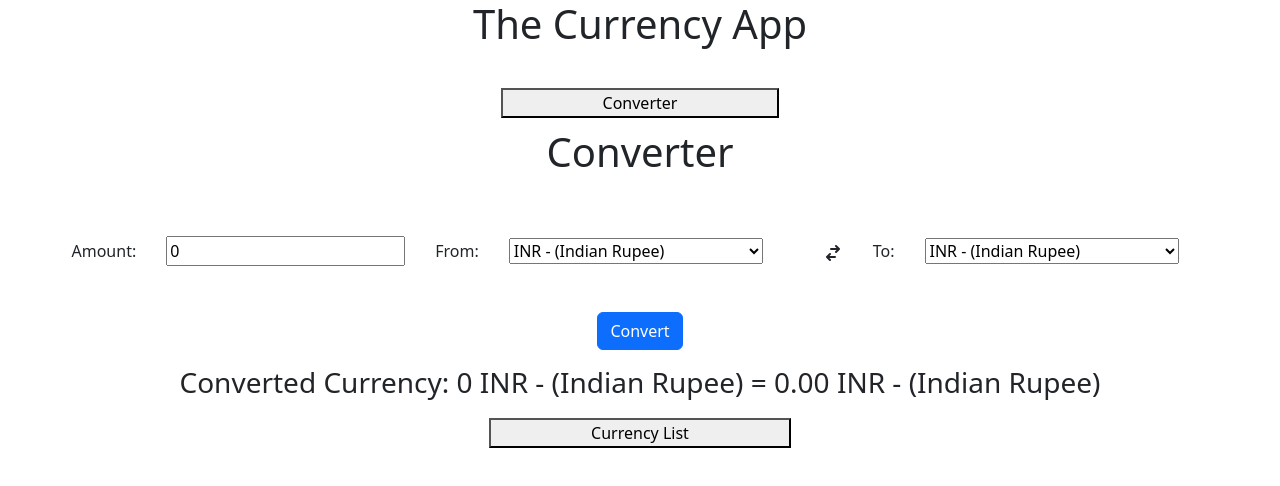
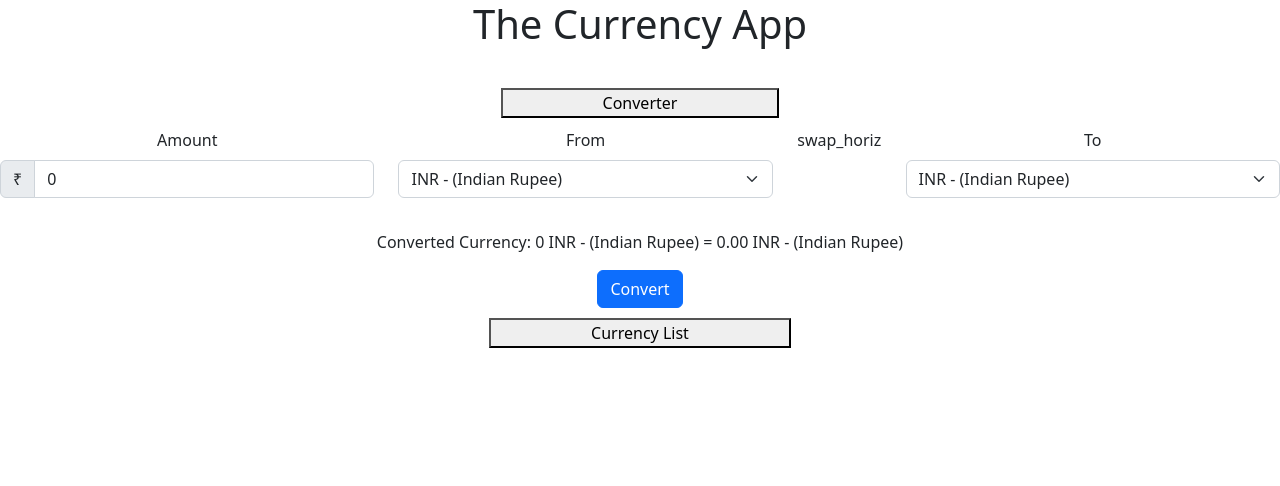
Before and after one commit to svfeb/Currency-Converter-App, a React (Create React App) app: page / in a window 1280 px wide. Both pictures are taken after a click on the button "Converter". Shown: the top 486 px of the page. Built offline with nearby package versions, Linux system fonts and the light colour scheme.

Commit message:
Update Converter.js

```diff
--- a/src/components/Converter.js
+++ b/src/components/Converter.js
@@ -1,5 +1,9 @@
 import React, { useState } from "react";
-import { HiSwitchHorizontal } from "react-icons/hi";
+import Form from "react-bootstrap/Form";
+import Row from "react-bootstrap/Row";
+import Col from "react-bootstrap/Col";
+import Button from "react-bootstrap/Button";
+import InputGroup from "react-bootstrap/InputGroup";
 import Data from "./Data";
 
 function Converter() {
@@ -7,6 +11,9 @@ function Converter() {
   const [to, setTo] = useState(Data[0].exchangeRate);
   const [currencyFrom, setCurrencytFrom] = useState(Data[0].currency);
   const [currencyTo, setCurrencytTo] = useState(Data[0].currency);
+  const [currencySymbolFrom, setCurrencySymbolFrom] = useState(
+    Data[0].currencySymbol
+  );
   const [amount, setAmount] = useState(0);
   const [output, setOutput] = useState(0);
 
@@ -14,6 +21,10 @@ function Converter() {
     const fromToUSD = +amount / from;
     const USDToTarget = fromToUSD * to;
 
+    setOutput(USDToTarget);
+  }
+
+  function changeSymbol() {
     Data.forEach((e) => {
       if (+e.exchangeRate === +from) {
         setCurrencytFrom(e.currency);
@@ -22,9 +33,11 @@ function Converter() {
       if (+e.exchangeRate === +to) {
         setCurrencytTo(e.currency);
       }
+
+      if (+e.exchangeRate === +from) {
+        setCurrencySymbolFrom(e.currencySymbol);
+      }
     });
-
-    setOutput(Number(USDToTarget));
   }
 
   const change = (e) => {
@@ -35,73 +48,85 @@ function Converter() {
     const temp = from;
     setFrom(to);
     setTo(temp);
+    Data.forEach((e) => {
+      if (+e.exchangeRate === +to) {
+        setCurrencytFrom(e.currency);
+      }
+
+      if (+e.exchangeRate === +from) {
+        setCurrencytTo(e.currency);
+      }
+
+      if (+e.exchangeRate === +to) {
+        setCurrencySymbolFrom(e.currencySymbol);
+      }
+    });
   }
   return (
     <div>
-      <h1>Converter</h1>
-      <label htmlFor="amount">Amount: </label>
+      <Form>
+        <Row className="row mb-3">
+          <Form.Group as={Col} controlId="formGridCity">
+            <Form.Label>Amount</Form.Label>
 
-      <input
+            <InputGroup className="mb-3">
+              <InputGroup.Text>{currencySymbolFrom}</InputGroup.Text>
+
+              <Form.Control
+                aria-label="Amount (to the nearest dollar)"
                 value={amount}
-        type="number"
-        min="0"
-        name="amount"
-        style={{ margin: "30px" }}
                 onChange={change}
-        placeholder="0"
-        required
               />
+            </InputGroup>
+          </Form.Group>
 
-      <label htmlFor="From">From: </label>
-      <select
-        name="From"
-        style={{ margin: "30px" }}
+          <Form.Group as={Col} controlId="formGridState">
+            <Form.Label>From</Form.Label>
+            <Form.Select
+              value={from}
               onChange={(e) => {
                 setFrom(e.target.value);
               }}
-        value={from}
-        placeholder="Select From"
+              onMouseOut={changeSymbol}
+              onMouseOver={changeSymbol}
             >
-        {Data.map((acc) => (
-          <option key={acc.id} value={acc.exchangeRate}>
-            {acc.currency}
+              {Data.map((item) => (
+                <option key={item.id} value={item.exchangeRate}>
+                  {item.currency}
                 </option>
               ))}
-      </select>
+            </Form.Select>
+          </Form.Group>
+          <Col sm="1">
+            <span className="material-symbols-outlined" onClick={flip}>
+              swap_horiz
+            </span>
+          </Col>
 
-      <HiSwitchHorizontal
-        size="20px"
-        onClick={() => {
-          flip();
-        }}
-        style={{ margin: "30px", cursor: "pointer" }}
-      />
-      <label htmlFor="To">To: </label>
-
-      <select
-        name="To"
-        style={{ margin: "30px" }}
+          <Form.Group as={Col} controlId="formGridState">
+            <Form.Label>To</Form.Label>
+            <Form.Select
               onChange={(e) => {
                 setTo(e.target.value);
               }}
               value={to}
-        placeholder="Select From"
+
+              onMouseOut={changeSymbol}
+              onMouseOver={changeSymbol}
             >
-        {Data.map((acc) => (
-          <option key={acc.id} value={acc.exchangeRate}>
-            {acc.currency}
+              {Data.map((item) => (
+                <option
+                  key={item.id}
+                  value={item.exchangeRate}
+                >
+                  {item.currency}
                 </option>
               ))}
-      </select>
+            </Form.Select>
+          </Form.Group>
+        </Row>
 
-      <button
-        className="btn btn-primary my-3"
-        style={{ margin: "30px" }}
-        onClick={Click}
-      >
-        Convert
-      </button>
-      <h3
+        <p
           id="currencyOutput"
           value={output}
           onChange={(e) => {
@@ -117,7 +142,17 @@ function Converter() {
             output.toFixed(2) +
             " " +
             currencyTo}
-      </h3>
+        </p>
+
+        <Button
+          className="btn btn-primary"
+          variant="primary"
+          type="button"
+          onClick={Click}
+        >
+          Convert
+        </Button>
+      </Form>
     </div>
   );
 }
```
Lines whose indentation alone changed are shown as unchanged.
